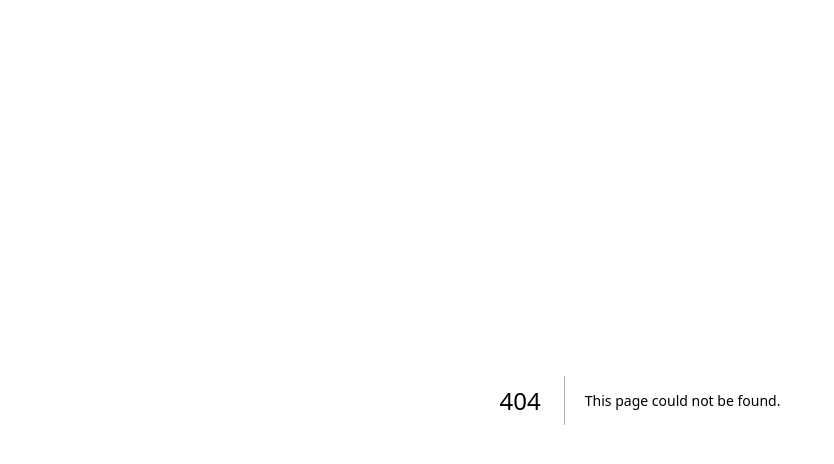
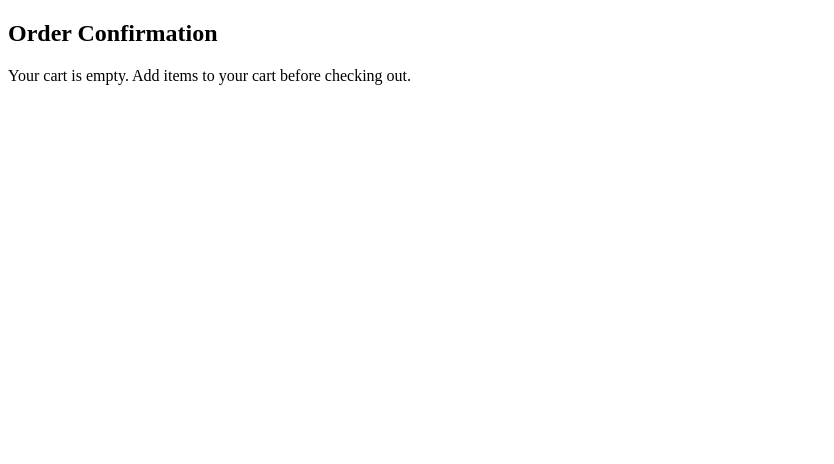
Before and after one commit to mianzegregory/FoodApp, a Next.js app: page /confirmation in a window 1280 px wide. Before the commit this address had no page. Shown: the top 464 px of the page, without its empty margins (0-834 px from the left). Built offline with nearby package versions, Linux system fonts and the light colour scheme.

Commit message:
Develop - This is the page where the user confirms his pay also shows the total

```diff
--- /dev/null
+++ b/src/app/confirmation/page.tsx
@@ -0,0 +1,49 @@
+"use client"
+
+import React from "react";
+import { useAppSelector } from "../redux/hooks";
+import Link from "next/link";
+
+const Confirmation: React.FC = () => {
+
+  const cartItems = useAppSelector((state) => state.cart.cartItems);
+  const itemsList = Object.entries(cartItems);  // Convert cart items from object to array
+
+  // Calculate total amount
+  const totalAmount = itemsList.reduce((total, [itemName, { count, price }]) => {
+    return total + price * count;
+  }, 0);
+
+  return (
+    <div className="confirmationContainer">
+      <h2>Order Confirmation</h2>
+
+      {/* If the cart is empty, show a message to add items */}
+      {itemsList.length === 0 ? (
+        <p>Your cart is empty. Add items to your cart before checking out.</p>
+      ) : (
+        <div>
+
+          <h3>Thank you for your purchase!</h3>
+
+          {/* List all items in the cart */}
+          <ul>
+            {itemsList.map(([itemName, { count, price }]) => (
+              <li key={itemName}>
+                {itemName} - {count} x sh{price} = sh{count * price}
+              </li>
+            ))}
+          </ul>
+
+          {/* Show total price */}
+          <h3>Total Amount: sh{totalAmount}</h3>
+
+          {/* Link to go back to the shopping page */}
+          <Link href="/Home">Back to Shopping</Link>
+        </div>
+      )}
+    </div>
+  );
+};
+
+export default Confirmation;
```
